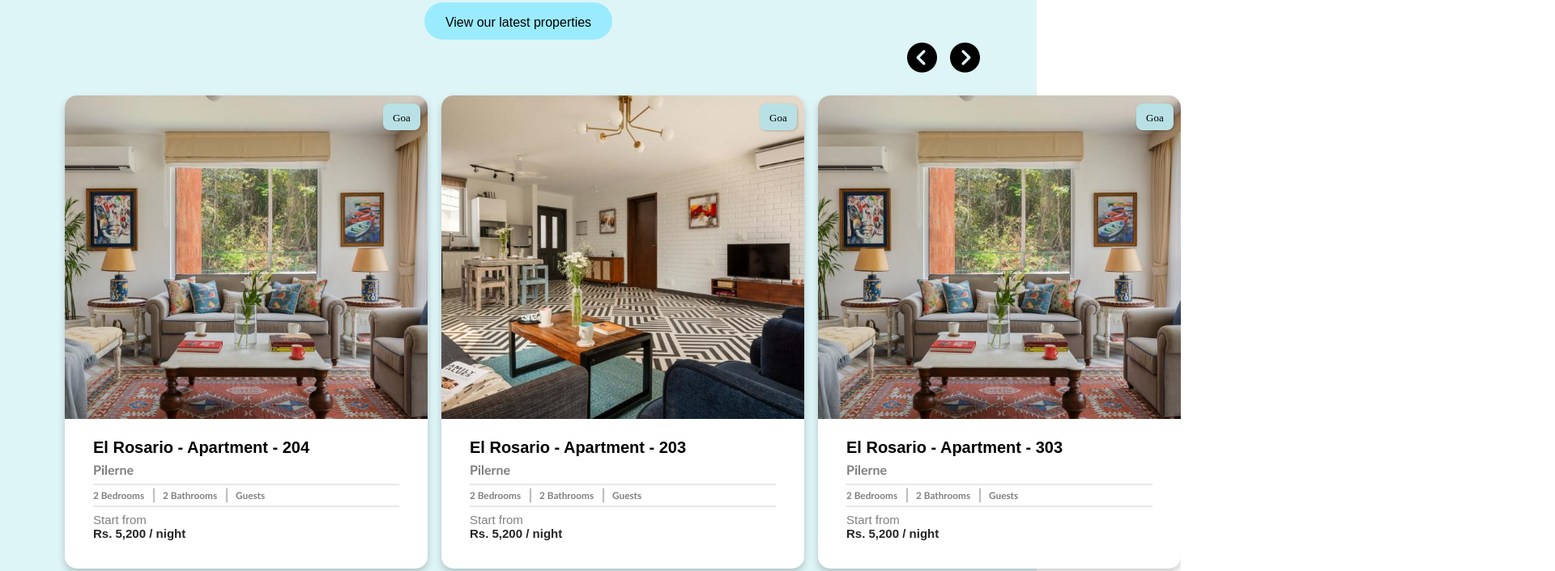
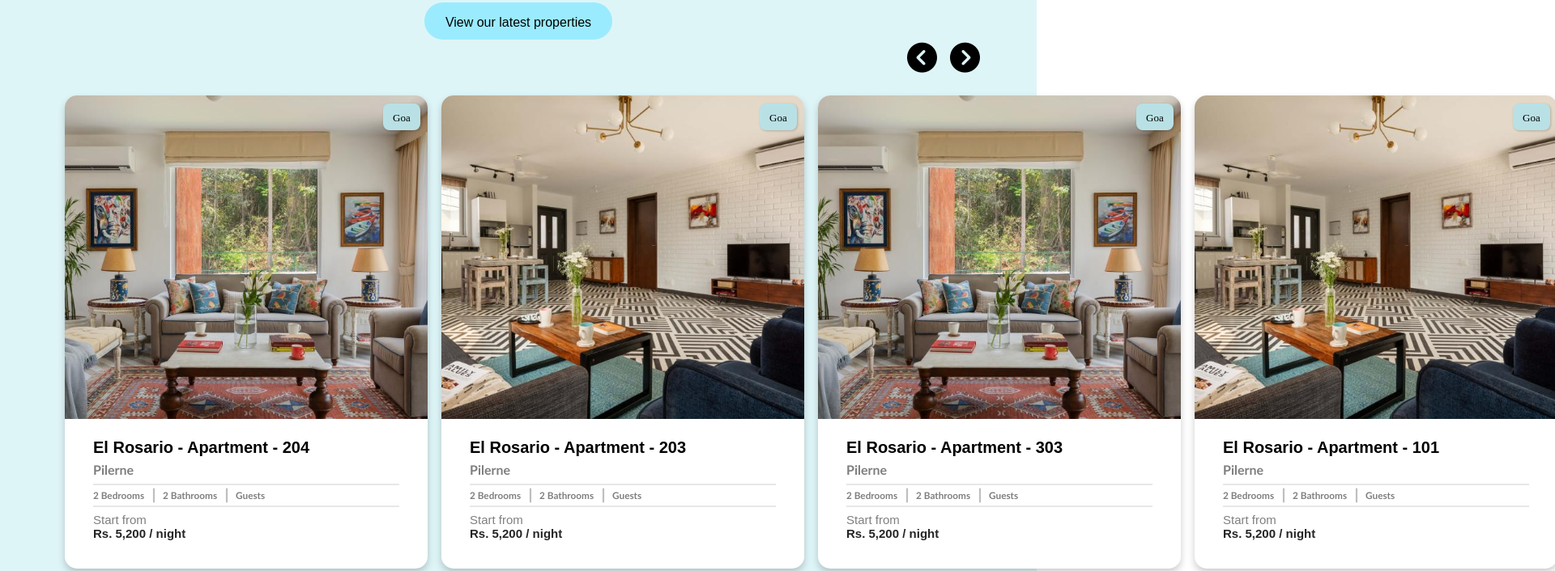
Before and after one commit to RohitKMahato/website, a plain HTML site: page index.html in a window 1280 px wide. Shown: the part 2545-3251 px from the top of the page at 81% size, 1920 px wide, since content can reach past the window. Drawn offline with Linux system fonts and the light colour scheme.

Commit message:
changes in the page section

```diff
--- a/index.html
+++ b/index.html
@@ -268,7 +268,7 @@
       </div>
 
       <!-- 5th-->
-      <!-- <div class="room">
+      <div class="room">
   <img src="./img/home2.jpg" alt="Room 1">
   <div class="goa-position"><span class="goa">Goa</span></div>
   <div class="room-details">
@@ -284,7 +284,7 @@
     <h3>Start from</h3>
     <h1>Rs. 5,200 / night</h1>
   </div>
-</div> -->
+</div>
 
       <!-- 6th -->
       <!-- <div class="room">
```
